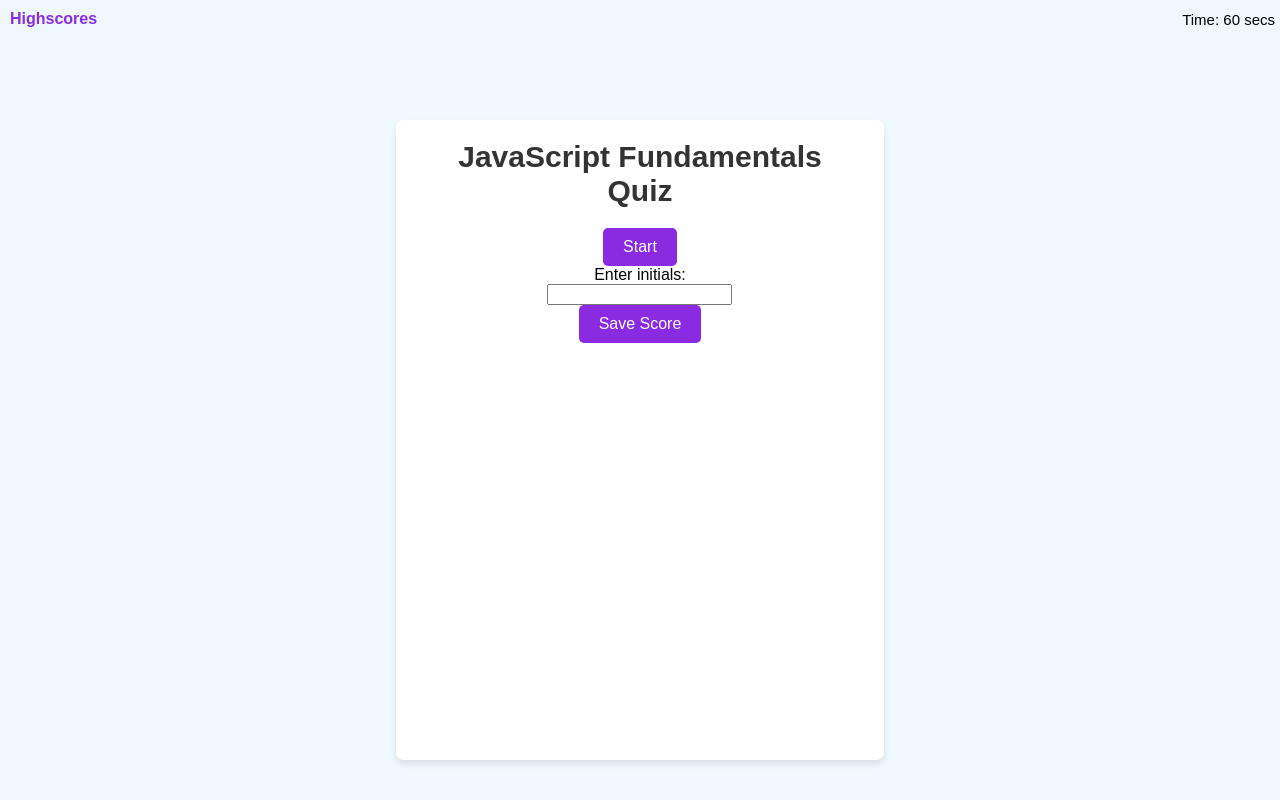
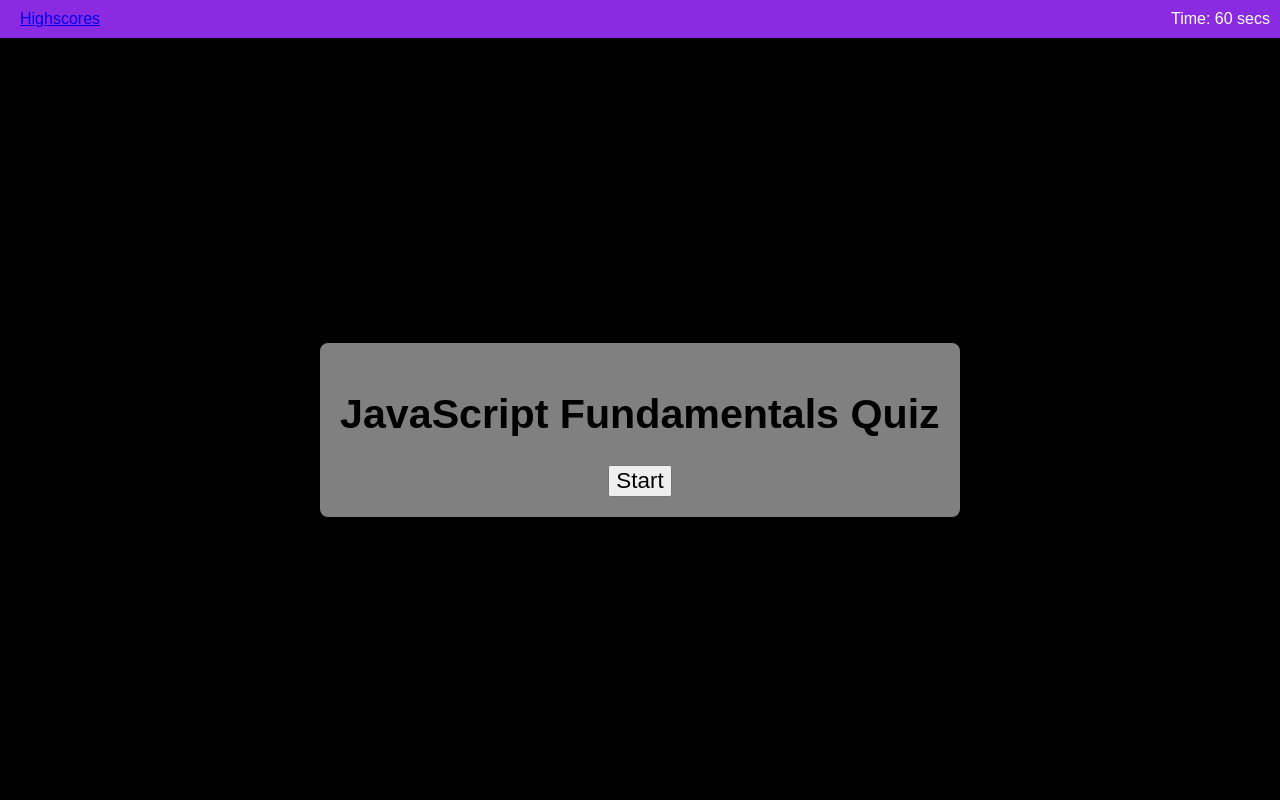
Before and after one commit to Mpierson00/InterviewCodingPrep, a plain HTML site: page codingQuiz.html in a window 1280 px wide. Drawn offline with Linux system fonts and the light colour scheme.

Commit message:
updated css

```diff
--- a/assets/css/style.css
+++ b/assets/css/style.css
@@ -1,116 +1,98 @@
-#quiz-header {
+body {
+    font-family: Arial, sans-serif;
+    background-color: black;
+    margin: 0;
+    padding: 0;
+    display: flex;
+    justify-content: center;
+    align-items: center;
+    height: 100vh;
+}
+
+header {
     position: fixed;
     top: 0;
     left: 0;
     width: 100%;
-    z-index: 1000;
     display: flex;
     justify-content: space-between;
     align-items: center;
-    padding: 10px;
-}
-
-body,
-html {
-    font-family: Arial, Helvetica, sans-serif;
-    margin: 0;
-    padding-top: 60px;
-    display: flex;
-    justify-content: center;
-    height: auto;
-    background-color: aliceblue;
-
+    background-color: blueviolet;
+    color: white;
+    padding: 10px 20px;
 }
 
 #quiz-container {
-    background-color: white;
-    padding: 20px;
-    border-radius: 8px;
-    box-shadow: 0 4px 6px rgba(0, 0, 0, .1);
     width: 90%;
     max-width: 600px;
-    display: flex;
-    flex-direction: column;
-    align-items: center;
-    min-height: 600px;
+    margin-top: 60px;
+    /*no overlap with header */
+    padding: 20px;
+    background-color:grey;
+    border-radius: 8px;
+    box-shadow: 0 2px 4px rgba(0, 0, 0, 0.2);
 }
 
-#high-scores-link {
-    text-decoration: none;
-    color: blueviolet ;
-    font-weight: bold;
+.btn {
+    cursor: pointer;
+    background-color: #007bff;
+    color: white;
+    border: none;
+    padding: 10px 20px;
+    margin: 5px;
+    border-radius: 5px;
+    display: inline-block;
+    transition: background-color 0.3s;
 }
 
-h1 {
-    color: #333;
-    font-size: 30px;
-    text-align: center;
-    margin: 0 10px;
-    word-wrap: break-word;
+.btn:hover {
+    background-color: #0056b3;
 }
 
+.controls,
+#high-scores {
+    margin-top: 20px;
+    text-align: center;
+}
+/* Hide the buttons and highscores */
 .hide {
     display: none;
 }
 
-.controls,
-#answer-buttons,
-#high-scores {
+#answer-buttons button {
     width: 100%;
-    display: flex;
-    flex-direction: column;
-    align-items: center;
+    margin: 5px 0;
 }
 
-#rety-btn {
-    cursor: pointer;
-    padding: 10px 20px;
-    font-size: 16px;
-    background-color: blue;
-    color: black;
-    border: none;
-    border-radius: 5px;
-    outline: none;
-    transition: background-color 0.3s;
+#high-scores input[type="text"] {
+    padding: 10px;
+    margin: 10px;
+    width: calc(100% - 22px);
+    /* Adjust based on padding */
 }
 
-.btns,
-.controls {
-    display: flex;
-    flex-wrap: wrap;
-    justify-content: center;
-    gap: 10px;
+#high-scores-list {
     margin-top: 20px;
 }
 
-button {
-    cursor: pointer;
-    padding: 10px 20px;
-    font-size: 16px;
-    background-color: blueviolet;
-    color: white;
-    border: none;
-    border-radius: 5px;
-    outline: none;
-    transition: background-color 0.3s;
+#high-scores-table {
+    list-style-type: none;
+    padding: 0;
 }
 
-button:hover {
-    background-color: cornflowerblue;
-}
-
-button.correct {
-    background-color: gold;
-}
-
-button.wrong {
-    background-color: blue;
+h1 {
+    font-size: calc(1.375rem + 1.5vw);
 }
 
 #timer {
-    font-size: 15px;
-    padding-right: 15px;
+    padding-right: 30px;
+}
 
+p,
+li,
+button,
+input {
+    font-size: calc(1rem + 0.5vw);
 }
 
 @media (max-width: 600px) {
@@ -126,7 +108,6 @@ button.wrong {
     }
 
     #timer {
-        /* padding-top: 10px; */
         align-self: flex-end;
     }
 }
```
